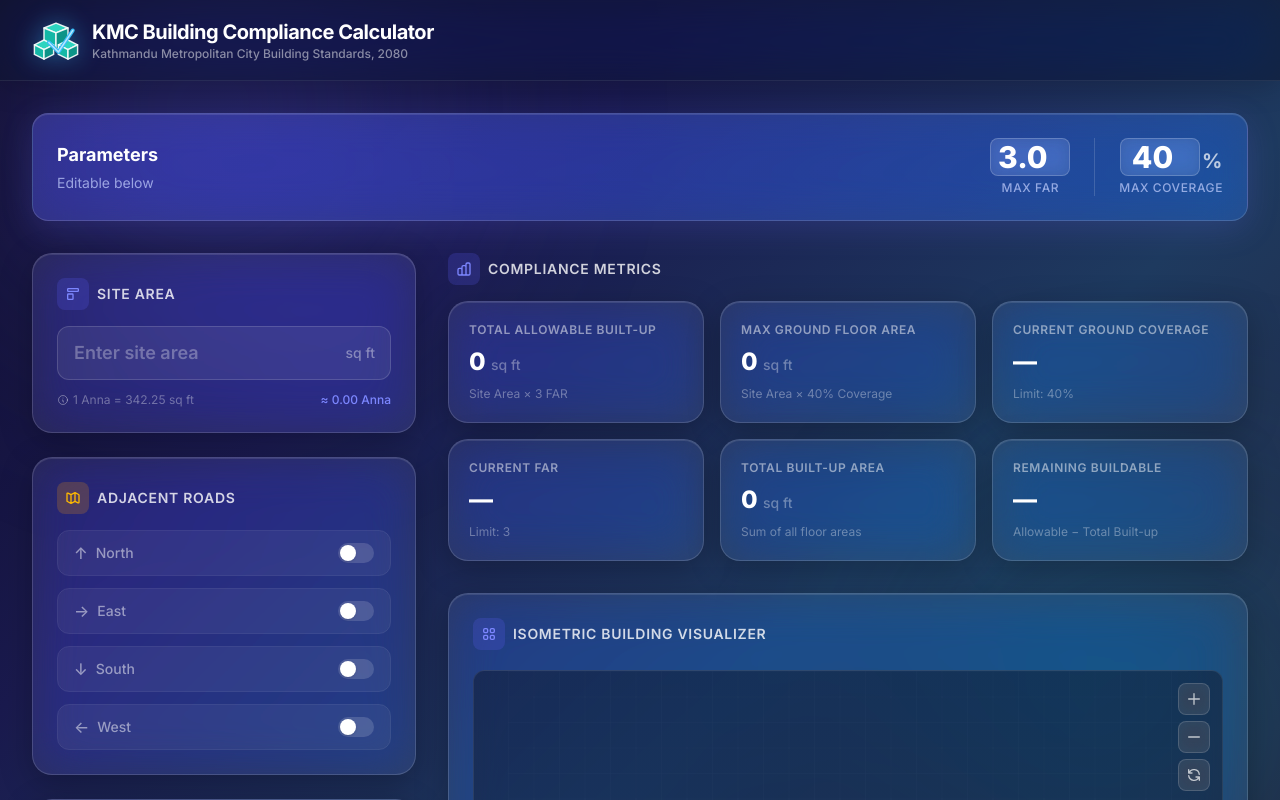
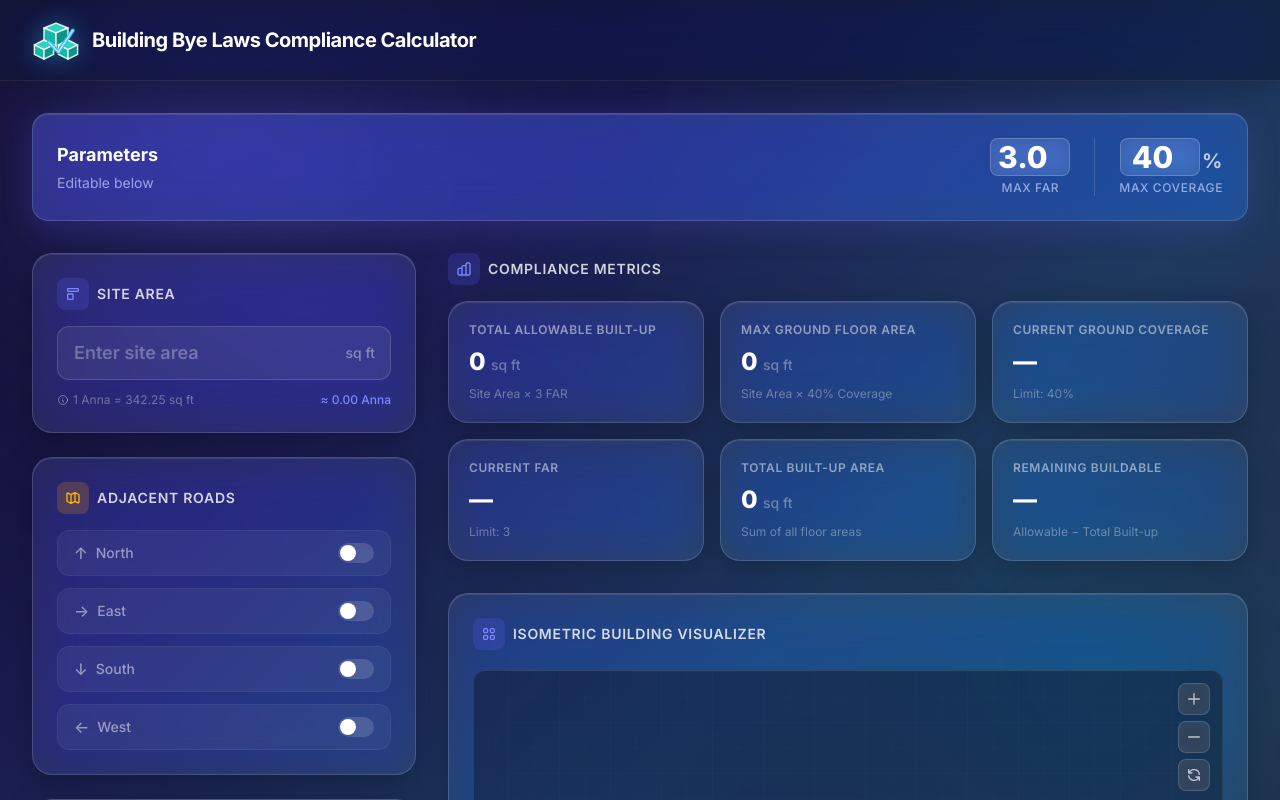
Before and after one commit to sudils58/byelaw-viz-new, a React (Vite) app: page / in a window 1280 px wide. Shown: the top 800 px of the page. Built offline with nearby package versions, Linux system fonts and the light colour scheme.

Commit message:
Update app title and remove subtitle text

```diff
--- a/index.html
+++ b/index.html
@@ -1,16 +1,20 @@
 <!DOCTYPE html>
 <html lang="en">
+
 <head>
   <meta charset="UTF-8" />
   <meta name="viewport" content="width=device-width, initial-scale=1.0" />
-    <meta name="description" content="KMC Building Compliance Calculator — Kathmandu Metropolitan City Building Standards 2080. Finance and Trade Center (NEPSE), Singha Durbar Plaza." />
-    <title>KMC Building Compliance Calculator | NEPSE Finance & Trade Center</title>
+  <meta name="description" content="Building Bye Laws Compliance Calculator — Hikari Architects." />
+  <title>Building Bye Laws Compliance Calculator</title>
   <link rel="preconnect" href="https://fonts.googleapis.com" />
   <link rel="preconnect" href="https://fonts.gstatic.com" crossorigin />
-    <link href="https://fonts.googleapis.com/css2?family=Inter:wght@300;400;500;600;700;800&display=swap" rel="stylesheet" />
+  <link href="https://fonts.googleapis.com/css2?family=Inter:wght@300;400;500;600;700;800&display=swap"
+    rel="stylesheet" />
 </head>
+
 <body>
   <div id="root"></div>
   <script type="module" src="/src/main.jsx"></script>
 </body>
+
 </html>
--- a/src/App.jsx
+++ b/src/App.jsx
@@ -93,11 +93,8 @@ export default function App() {
                                 </div>
                                 <div>
                                     <h1 className="text-xl font-bold text-white tracking-tight">
-                                        KMC Building Compliance Calculator
+                                        Building Bye Laws Compliance Calculator
                                     </h1>
-                                    <p className="text-xs text-white/50 font-medium">
-                                        Kathmandu Metropolitan City Building Standards, 2080
-                                    </p>
                                 </div>
                             </div>
                         </div>
```
Lines whose indentation alone changed are shown as unchanged.
